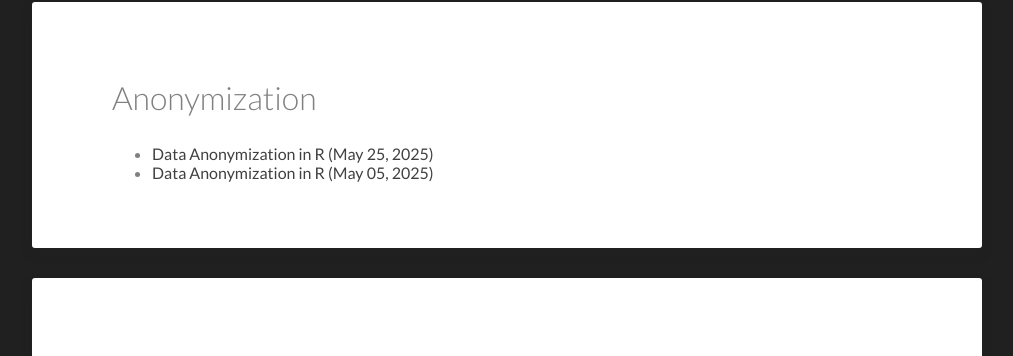
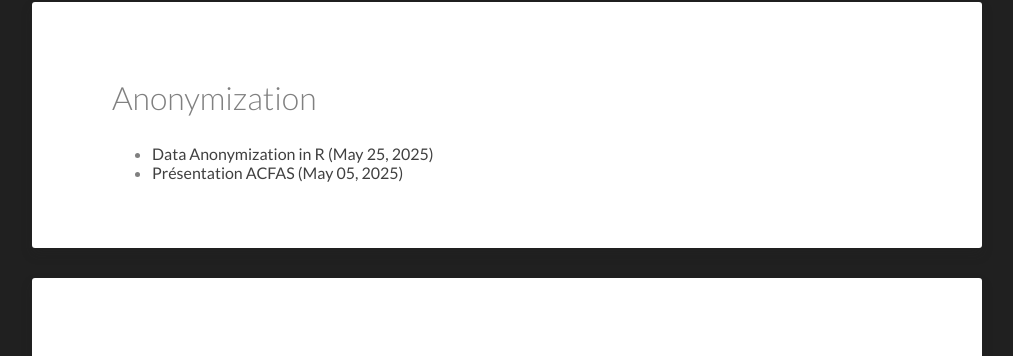
Before and after one commit to Kamran-Afzali/Kamran-Afzali.github.io, a Jekyll site: the page built from tags/index.html, in a window 1280 px wide and 900 px high, scrolled down 3809 px. Shown: the part 97-453 px from the top of the window, without its empty margins (133-1146 px from the left). Built offline with Jekyll 4.4.1, drawn with Linux system fonts in a browser that asks for light colours; some of the changed text lies outside the part shown.

Commit message:
Update 2025-05-05-ACFAS.md

```diff
--- a/_posts/2025-05-05-ACFAS.md
+++ b/_posts/2025-05-05-ACFAS.md
@@ -1,7 +1,7 @@
 ---
 layout: post
 categories: posts
-title: Data Anonymization in R
+title: Présentation ACFAS
 featured-image: /images/EHRVAL.jpg
 tags: [Anonymization, R, DigitalHealth]
 date-string: May 2025
```
